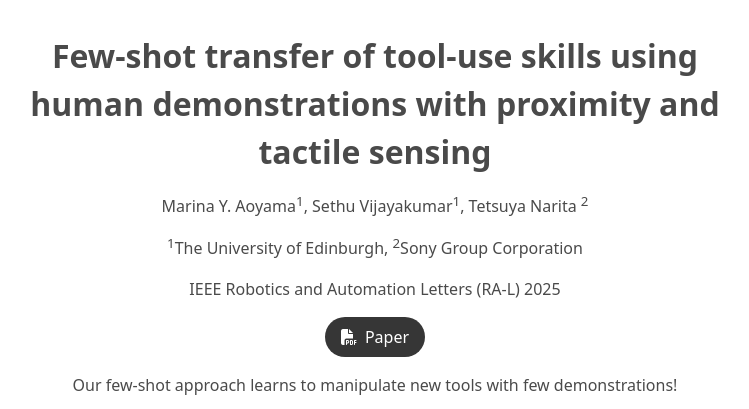
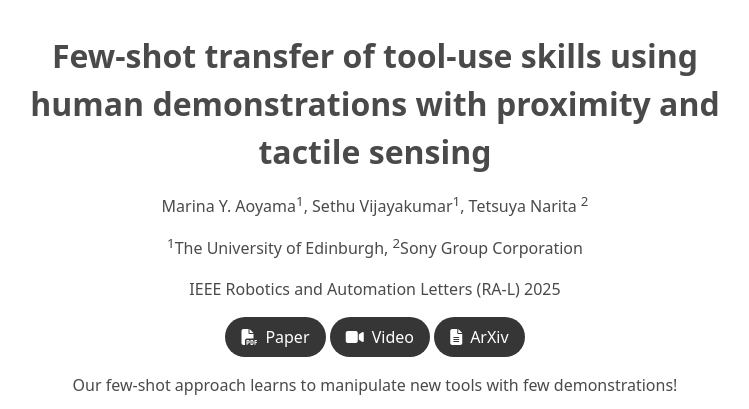
Before and after one commit to k1631364/marina-aoyama-few-shot-tool-sony, a Jekyll site: the page built from index.md, in a window 1280 px wide and 900 px high, cut to the strip 0-409 px from the top of the window. Shown: the whole strip, without its empty margins (265-1014 px from the left). Built offline with Jekyll 4.4.1, drawn with Linux system fonts in a browser that asks for light colours.

Commit message:
Update index.md

```diff
--- a/index.md
+++ b/index.md
@@ -13,10 +13,20 @@ Marina Y. Aoyama<sup>1</sup>, Sethu Vijayakumar<sup>1</sup>, Tetsuya Narita <sup
 
 IEEE Robotics and Automation Letters (RA-L) 2025
 
-<div style="text-align: center; margin: 1em 0;">
+<div class="button-container">
   <a href="https://ieeexplore.ieee.org/abstract/document/11053701" target="_blank" class="my-button">
     <span class="icon"><i class="fas fa-file-pdf"></i></span>
     <span>Paper</span>
+  </a>
+
+  <a href="https://youtu.be/zP4JvHaCWHk" target="_blank" class="my-button">
+    <span class="icon"><i class="fas fa-video"></i></span>
+    <span>Video</span>
+  </a>
+
+  <a href="https://arxiv.org/abs/1234.5678" target="_blank" class="my-button">
+    <span class="icon"><i class="fas fa-file-alt"></i></span>
+    <span>ArXiv</span>
   </a>
 </div>
 
```
